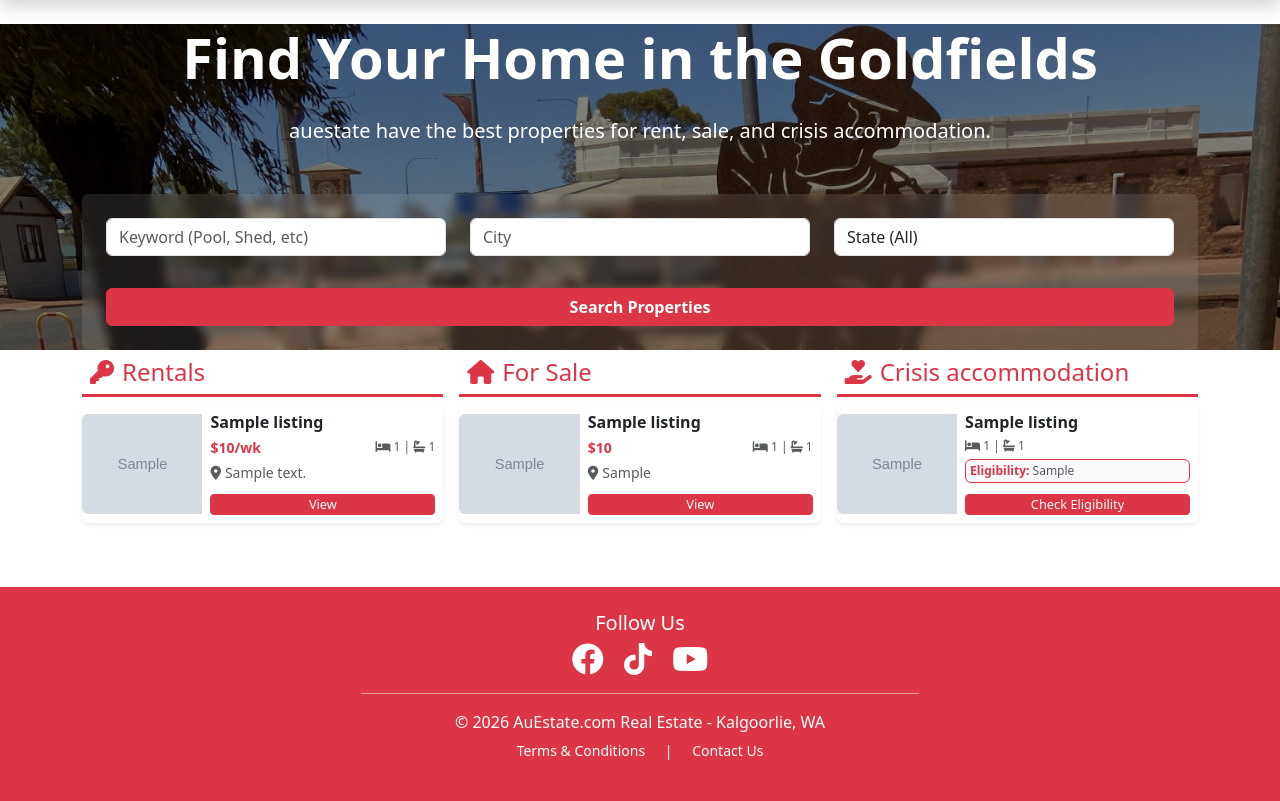
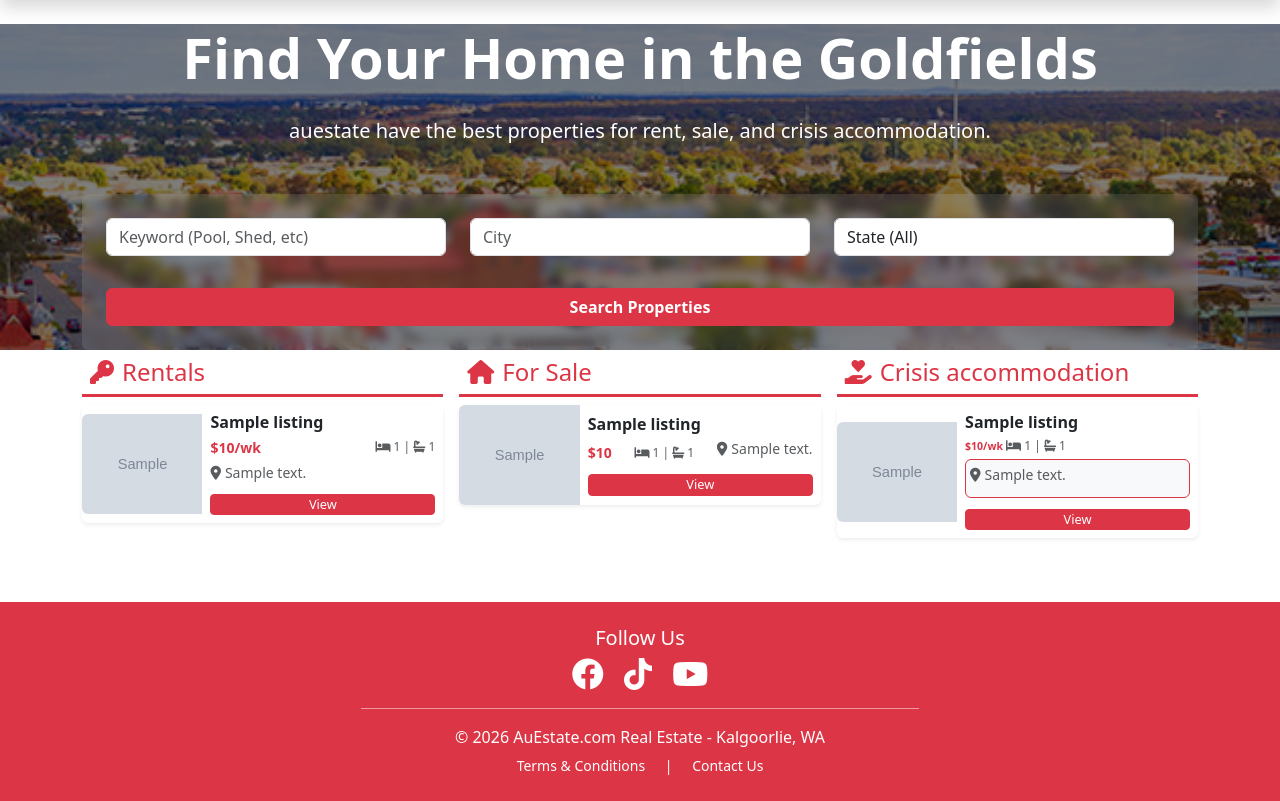
Before and after one commit to luki82/kalgoorlie-real-estate, a Django app: template core/pages/templates/pages/index.html in a window 1280 px wide. Shown: the part 64-865 px from the top of the page. Before the commit the page ends 824 px from the top, so only its background shows below. Run offline with Django 5.2, Linux system fonts and the light colour scheme; the template is opened without the code that fills it: values that come from a table or form of the project are taken from there, others are empty; tables that the repository leaves empty hold one stand-in row (values such as "Sample post"); grey boxes marked "Sample" are stand-in pictures.

Commit message:
Fix ListingForm fields changed

```diff
--- a/core/pages/templates/pages/index.html
+++ b/core/pages/templates/pages/index.html
@@ -4,7 +4,7 @@
 
 {% block content %}
 <section id="showcase" class="text-white py-6"
-    style="background: url('{% static 'img/leanora.jpeg' %}') no-repeat top center fixed; background-size: cover; position: relative;">
+    style="background: url('{% static 'img/KB.jpg' %}') no-repeat top center fixed; background-size: cover; position: relative;">
 
     <div style="position: absolute; top: 0; left: 0; width: 100%; height: 100%; background: rgba(0,0,0,0.5);"></div>
 
@@ -107,10 +107,11 @@
                                     <span class="text-muted small" style="font-size: 0.75rem;">
                                         <i class="fas fa-bed"></i> {{ item.bedrooms }} | <i class="fas fa-bath"></i> {{ item.bathrooms|floatformat:0 }}
                                     </span>
+                                    <p class="card-text text-muted small text-truncate mb-2">
+                                    <i class="fas fa-map-marker-alt me-1"></i>{{ item.address }}
+                                </p>
                                 </div>
-                                <p class="card-text text-muted small text-truncate mb-2">
-                                    <i class="fas fa-map-marker-alt me-1"></i>{{ item.city }}
-                                </p>
+
                                 <a href="{% url 'listing' item.id %}" class="btn btn-danger btn-sm w-100 py-0" style="font-size: 0.8rem;">View</a>
                             </div>
                         </div>
@@ -140,17 +141,18 @@
 
                                 <div class="d-flex justify-content-between align-items-center mb-1">
                                     <span class="text-muted small" style="font-size: 0.75rem;">
-                                        <i class="fas fa-bed"></i> {{ item.bedrooms }} | <i class="fas fa-bath"></i> {{ item.bathrooms|floatformat:0 }}
+                                    <span class="text-danger fw-bold small">${{ item.price|intcomma }}/wk</span>
+                                     <i class="fas fa-bed"></i> {{ item.bedrooms }} | <i class="fas fa-bath"></i> {{ item.bathrooms|floatformat:0 }}
                                     </span>
                                 </div>
 
                                 <div class="bg-light p-1 rounded mb-2 border border-danger">
-                                    <p class="small mb-0 text-muted" style="font-size: 0.75rem; line-height: 1.2;">
-                                        <strong class="text-danger">Eligibility:</strong> {{ item.eligibility_criteria|truncatechars:30 }}
-                                    </p>
+                                    <p class="card-text text-muted small text-truncate mb-2">
+                                    <i class="fas fa-map-marker-alt me-1"></i>{{ item.address }}
+                                </p>
                                 </div>
 
-                                <a href="{% url 'listing' item.id %}" class="btn btn-danger btn-sm w-100 py-0" style="font-size: 0.8rem;">Check Eligibility</a>
+                                <a href="{% url 'listing' item.id %}" class="btn btn-danger btn-sm w-100 py-0" style="font-size: 0.8rem;">View</a>
                             </div>
                         </div>
                     </div>
```
Also changed, not shown: core/static/img/KB.jpg (renamed from core/static/img/kalgoorlie City.jpg), core/static/img/favicon.gif (deleted), core/static/img/hero.png (deleted), 1 other file.
